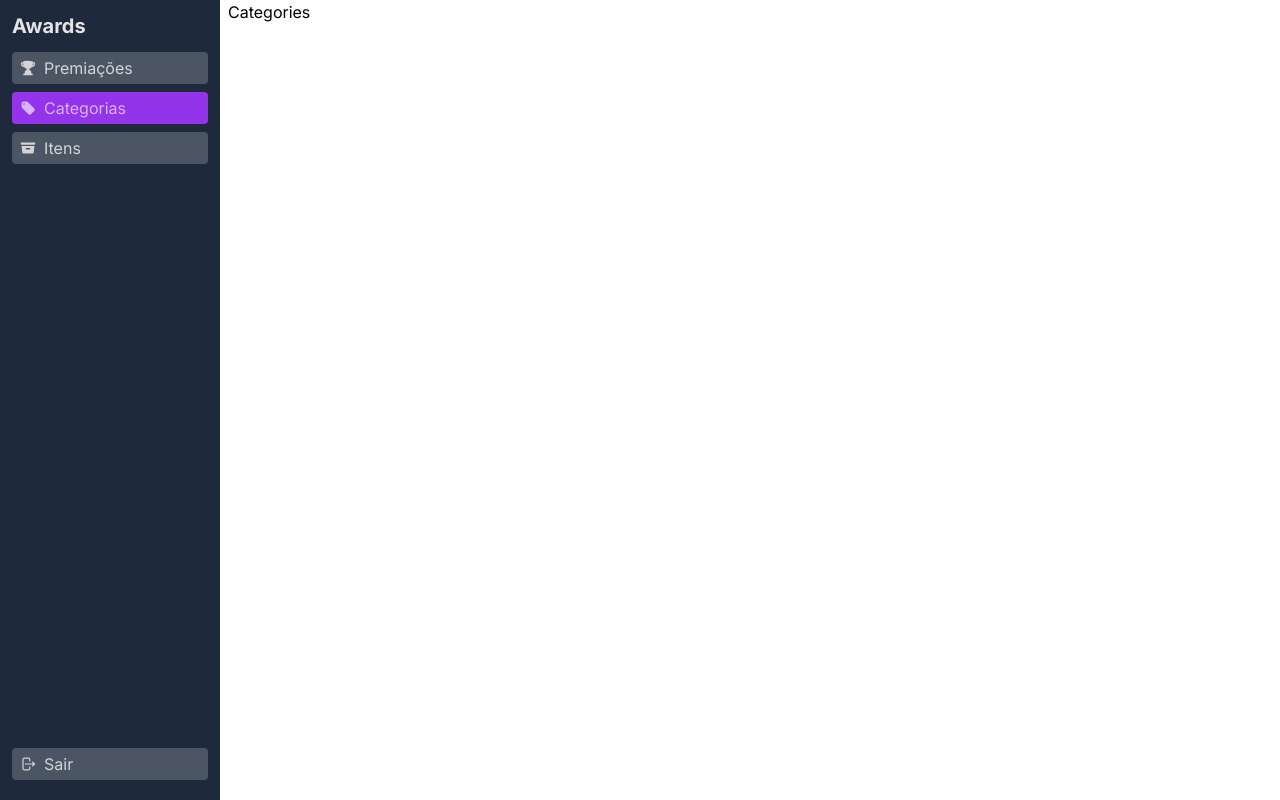
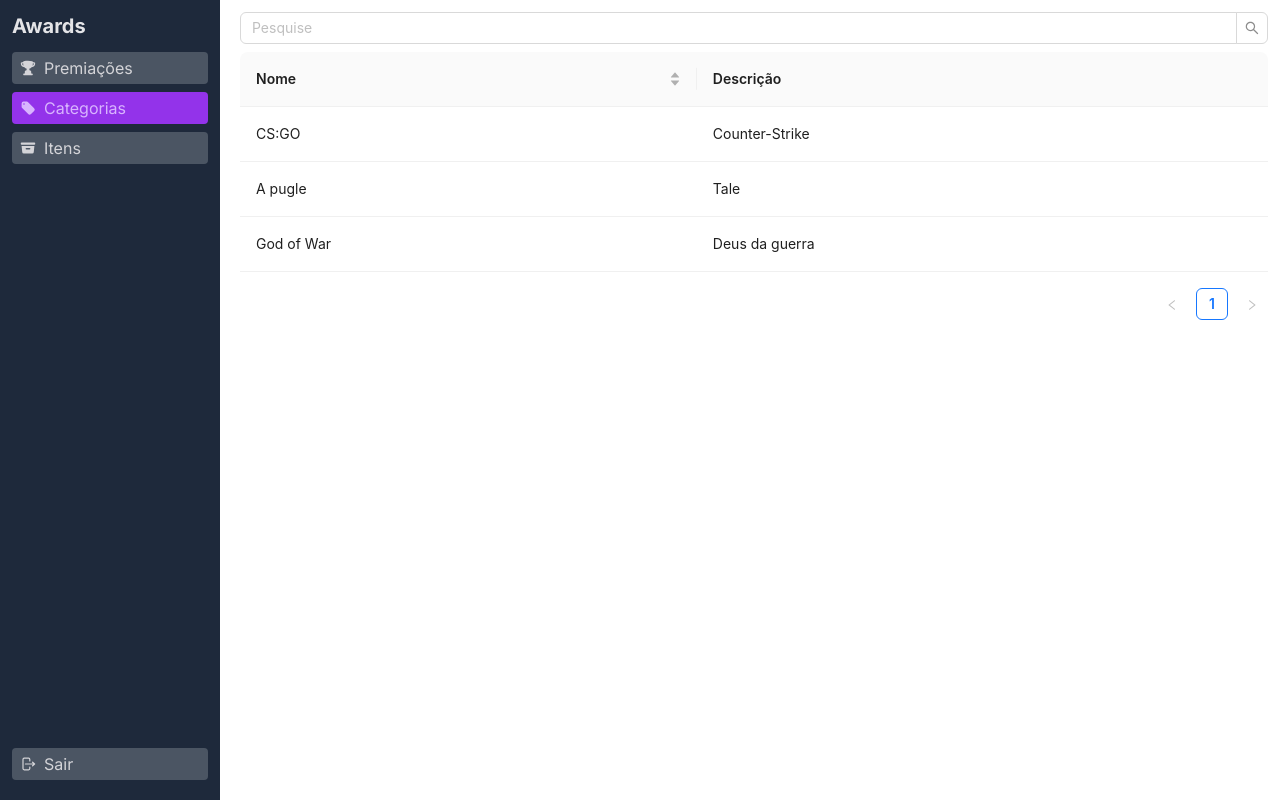
Before and after one commit to awardlys/awardlys-app, a Next.js app: page /admin/categories in a window 1280 px wide. Built offline with nearby package versions, Linux system fonts and the light colour scheme.

Commit message:
feat(categories): create table and search

```diff
--- a/package.json
+++ b/package.json
@@ -9,7 +9,9 @@
     "lint": "next lint"
   },
   "dependencies": {
+    "@ant-design/icons": "^5.2.6",
     "@heroicons/react": "^2.1.1",
+    "antd": "^5.12.5",
     "next": "14.0.4",
     "react": "^18",
     "react-dom": "^18",
--- a/src/app/admin/awards/components/table.tsx
+++ b/src/app/admin/awards/components/table.tsx
@@ -1,33 +1,42 @@
 import { awards } from "@/data/awards";
-import { table } from "console";
-
 
 export function Table() {
   return (
     <table className="w-full border border-gray-600 rounded-md overflow-hidden">
       <thead>
-                <tr className="text-left border-b border-gray-600 bg-slate-800">
+        <tr className="text-left text-gray-300 border-b border-gray-600 bg-slate-800">
           <th className="p-3">Titulo</th>
           <th className="p-3">Subtitulo</th>
           <th className="p-3">Criação</th>
           <th className="p-3">Atualização</th>
-                    <th >Status</th>
+          <th>Status</th>
         </tr>
       </thead>
       <tbody>
-                {awards.map(item => (
-                    <tr key={item.id} className="text-gray-800 bg-gray-400 border-b border-gray-600">
+        {awards.map((item) => (
+          <tr
+            key={item.id}
+            className="text-gray-800 bg-gray-400 border-b border-gray-600"
+          >
             <td className="flex p-3 items-center">{item.title}</td>
             <td>{item.subTitle}</td>
             <td>{item.createdAt}</td>
             <td>{item.updatedAt}</td>
             <td>
-                            {item.status && <div className="px-2 py-1 inline-block rounded-md border-green-800 bg-green-600 text-white text-xs">Ativo</div>}
-                            {!item.status && <div className="px-2 py-1 inline-block rounded-md border-red-800 bg-red-600 text-white text-xs">Expirado</div>}
+              {item.status && (
+                <div className="px-2 py-1 inline-block rounded-md border-green-800 bg-green-600 text-white text-xs">
+                  Ativo
+                </div>
+              )}
+              {!item.status && (
+                <div className="px-2 py-1 inline-block rounded-md border-red-800 bg-red-600 text-white text-xs">
+                  Expirado
+                </div>
+              )}
             </td>
           </tr>
         ))}
       </tbody>
     </table>
-    )
+  );
 }
--- a/src/app/admin/categories/page.tsx
+++ b/src/app/admin/categories/page.tsx
@@ -1,3 +1,36 @@
+"use client";
+import { awards } from "@/data/awards";
+import { Table } from "antd";
+import Search, { SearchProps } from "antd/es/input/Search";
+import { useState } from "react";
+
 export default function Categories() {
-  return <div>Categories</div>;
+  const [search, setSearch] = useState(awards);
+  const onSearch: SearchProps["onSearch"] = (value) => {
+    console.log(value);
+    const search = awards.filter((item) =>
+      item.title.toLocaleLowerCase().includes(value.toLocaleLowerCase())
+    );
+    setSearch(search);
+  };
+
+  return (
+    <div className=" flex flex-col p-3 w-full gap-2">
+      <Search className="w-full" placeholder="Pesquise" onSearch={onSearch} />
+      <Table
+        dataSource={search}
+        columns={[
+          {
+            dataIndex: "title",
+            title: "Nome",
+            sorter: (a, b) => a.title.localeCompare(b.title),
+          },
+          {
+            dataIndex: "subTitle",
+            title: "Descrição",
+          },
+        ]}
+      />
+    </div>
+  );
 }
--- a/src/data/awards.ts
+++ b/src/data/awards.ts
@@ -1,40 +1,43 @@
 type Award = {
   id: string;
+  key: string;
   title: string;
   subTitle: string;
   description: string;
   createdAt: string;
   updatedAt: string;
   status: boolean;
-}
+};
 
-export const awards: Award[] =
-        [
+export const awards: Award[] = [
   {
-            id: '0',
-            title: 'CS:GO',
-            subTitle: 'Counter-Strike',
-            description: '',
-            createdAt: '2020-05-22',
-            updatedAt: '2023-12-23',
-            status: false
+    id: "0",
+    key: "0",
+    title: "CS:GO",
+    subTitle: "Counter-Strike",
+    description: "",
+    createdAt: "2020-05-22",
+    updatedAt: "2023-12-23",
+    status: false,
   },
   {
-            id: '1',
-            title: 'A pugle',
-            subTitle: 'Tale',
-            description: '',
-            createdAt: '2019-02-02',
-            updatedAt: '2023-01-23',
-            status: true
+    id: "1",
+    key: "1",
+    title: "A pugle",
+    subTitle: "Tale",
+    description: "",
+    createdAt: "2019-02-02",
+    updatedAt: "2023-01-23",
+    status: true,
   },
   {
-            id: '2',
-            title: 'God of War',
-            subTitle: 'Deus da guerra',
-            description: '',
-            createdAt: '2018-09-14',
-            updatedAt: '2019-10-23',
-            status: true
-        }
-        ]
+    id: "2",
+    key: "2",
+    title: "God of War",
+    subTitle: "Deus da guerra",
+    description: "",
+    createdAt: "2018-09-14",
+    updatedAt: "2019-10-23",
+    status: true,
+  },
+];
```
Also changed, not shown: 1 other file (tests, documents, lock files or other folders). Lines whose indentation alone changed are shown as unchanged.
